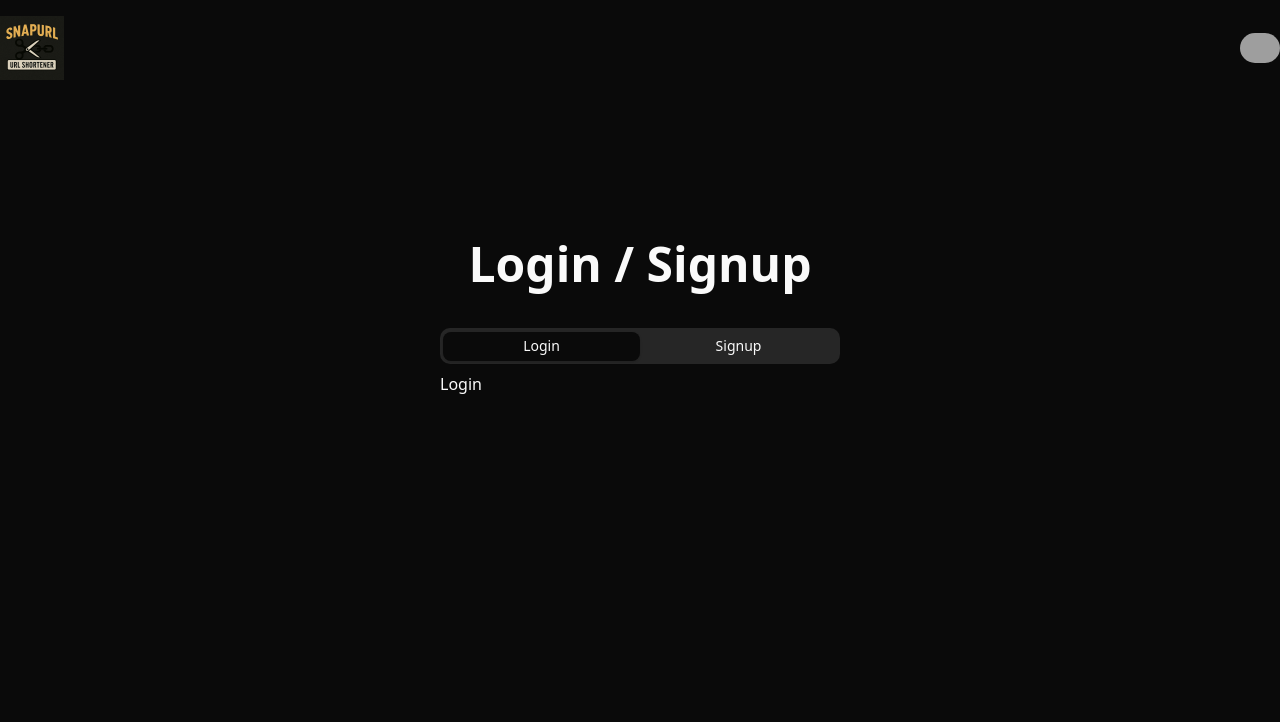
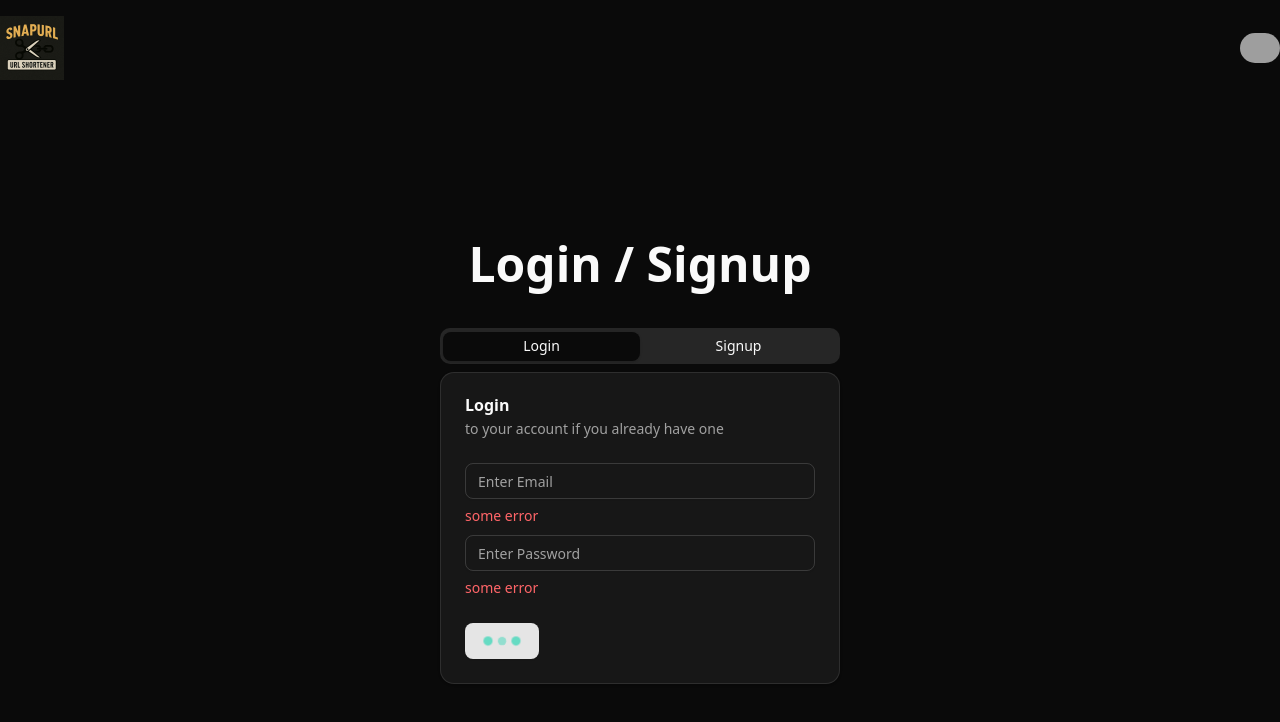
Before and after one commit to prabuddha610/SnapURL-URL-Shortener-Website, a React (Vite) app: page /auth in a window 1280 px wide. Shown: the top 722 px of the page. Built offline with nearby package versions, Linux system fonts and the light colour scheme; grey boxes are pictures that could not be loaded.

Commit message:
Add Basic Login UI

```diff
--- a/package.json
+++ b/package.json
@@ -26,7 +26,8 @@
     "react-router-dom": "^7.7.1",
     "react-spinners": "^0.17.0",
     "tailwind-merge": "^3.3.1",
-    "tailwindcss": "^4.1.11"
+    "tailwindcss": "^4.1.11",
+    "yup": "^1.7.0"
   },
   "devDependencies": {
     "@eslint/js": "^9.30.1",
--- /dev/null
+++ b/src/components/error.jsx
@@ -0,0 +1,6 @@
+
+const Error = ({ message }) => {
+  return <span className="text-sm text-red-400">{message}</span>;
+};
+
+export default Error;
--- a/src/components/login.jsx
+++ b/src/components/login.jsx
@@ -1,9 +1,92 @@
-import React from 'react'
+import { Input } from "./ui/input";
+import {
+  Card,
+  CardContent,
+  CardDescription,
+  CardFooter,
+  CardHeader,
+  CardTitle,
+} from "./ui/card";
+import * as Yup from "yup";
+import { Button } from "./ui/button";
+import { BeatLoader } from "react-spinners";
+import Error from "./error";
+import { useState } from "react";
+
 
 const Login = () => {
+  const [errors, setErrors] = useState({});
+  const [formData, setFormData] = useState({
+    email: "",
+    password: "",
+  });
+
+  const handleInputChange = (e) => {
+    const { name, value } = e.target;
+    setFormData((prevState) => ({
+      ...prevState,
+      [name]: value,
+    }));
+  };
+
+  const handleLogin = async () => {
+    setErrors([]);
+    try {
+      const schema = Yup.object().shape({
+        email: Yup.string()
+          .email("Invalid email")
+          .required("Email is required"),
+        password: Yup.string()
+          .min(6, "Password must be at least 6 characters")
+          .required("Password is required"),
+      });
+      await schema.validate(formData, { abortEarly: false });
+    } catch (e) {
+      const newErrors = {};
+
+      e?.inner?.forEach((err) => {
+        newErrors[err.path] = err.message;
+      });
+
+      setErrors(newErrors);
+    }
+  };
+
   return (
-    <div>Login</div>
-  )
-}
+    <Card>
+      <CardHeader>
+        <CardTitle>Login</CardTitle>
+        <CardDescription>
+          to your account if you already have one
+        </CardDescription>
+      </CardHeader>
+      <CardContent className="space-y-2">
+        <div className="space-y-1">
+          <Input
+            name="email"
+            type="email"
+            placeholder="Enter Email"
+            onChange={handleInputChange}
+          />
+          <Error message={"some error"} />
+        </div>
+        <div className="space-y-1">
+          <Input
+            name="password"
+            type="password"
+            placeholder="Enter Password"
+            onChange={handleInputChange}
+          />
+          <Error message={"some error"} />
+        </div>
+      </CardContent>
+      <CardFooter>
+        <Button onClick={handleLogin}>
+          {true ? <BeatLoader size={10} color="#36d7b7" /> : "Login"}
+        </Button>
+      </CardFooter>
+    </Card>
+  );
+};
 
-export default Login
+export default Login;
--- /dev/null
+++ b/src/components/ui/card.jsx
@@ -0,0 +1,101 @@
+import * as React from "react"
+
+import { cn } from "@/lib/utils"
+
+function Card({
+  className,
+  ...props
+}) {
+  return (
+    <div
+      data-slot="card"
+      className={cn(
+        "bg-card text-card-foreground flex flex-col gap-6 rounded-xl border py-6 shadow-sm",
+        className
+      )}
+      {...props} />
+  );
+}
+
+function CardHeader({
+  className,
+  ...props
+}) {
+  return (
+    <div
+      data-slot="card-header"
+      className={cn(
+        "@container/card-header grid auto-rows-min grid-rows-[auto_auto] items-start gap-1.5 px-6 has-data-[slot=card-action]:grid-cols-[1fr_auto] [.border-b]:pb-6",
+        className
+      )}
+      {...props} />
+  );
+}
+
+function CardTitle({
+  className,
+  ...props
+}) {
+  return (
+    <div
+      data-slot="card-title"
+      className={cn("leading-none font-semibold", className)}
+      {...props} />
+  );
+}
+
+function CardDescription({
+  className,
+  ...props
+}) {
+  return (
+    <div
+      data-slot="card-description"
+      className={cn("text-muted-foreground text-sm", className)}
+      {...props} />
+  );
+}
+
+function CardAction({
+  className,
+  ...props
+}) {
+  return (
+    <div
+      data-slot="card-action"
+      className={cn(
+        "col-start-2 row-span-2 row-start-1 self-start justify-self-end",
+        className
+      )}
+      {...props} />
+  );
+}
+
+function CardContent({
+  className,
+  ...props
+}) {
+  return (<div data-slot="card-content" className={cn("px-6", className)} {...props} />);
+}
+
+function CardFooter({
+  className,
+  ...props
+}) {
+  return (
+    <div
+      data-slot="card-footer"
+      className={cn("flex items-center px-6 [.border-t]:pt-6", className)}
+      {...props} />
+  );
+}
+
+export {
+  Card,
+  CardHeader,
+  CardFooter,
+  CardTitle,
+  CardAction,
+  CardDescription,
+  CardContent,
+}
```
Also changed, not shown: 1 other file (tests, documents, lock files or other folders).
